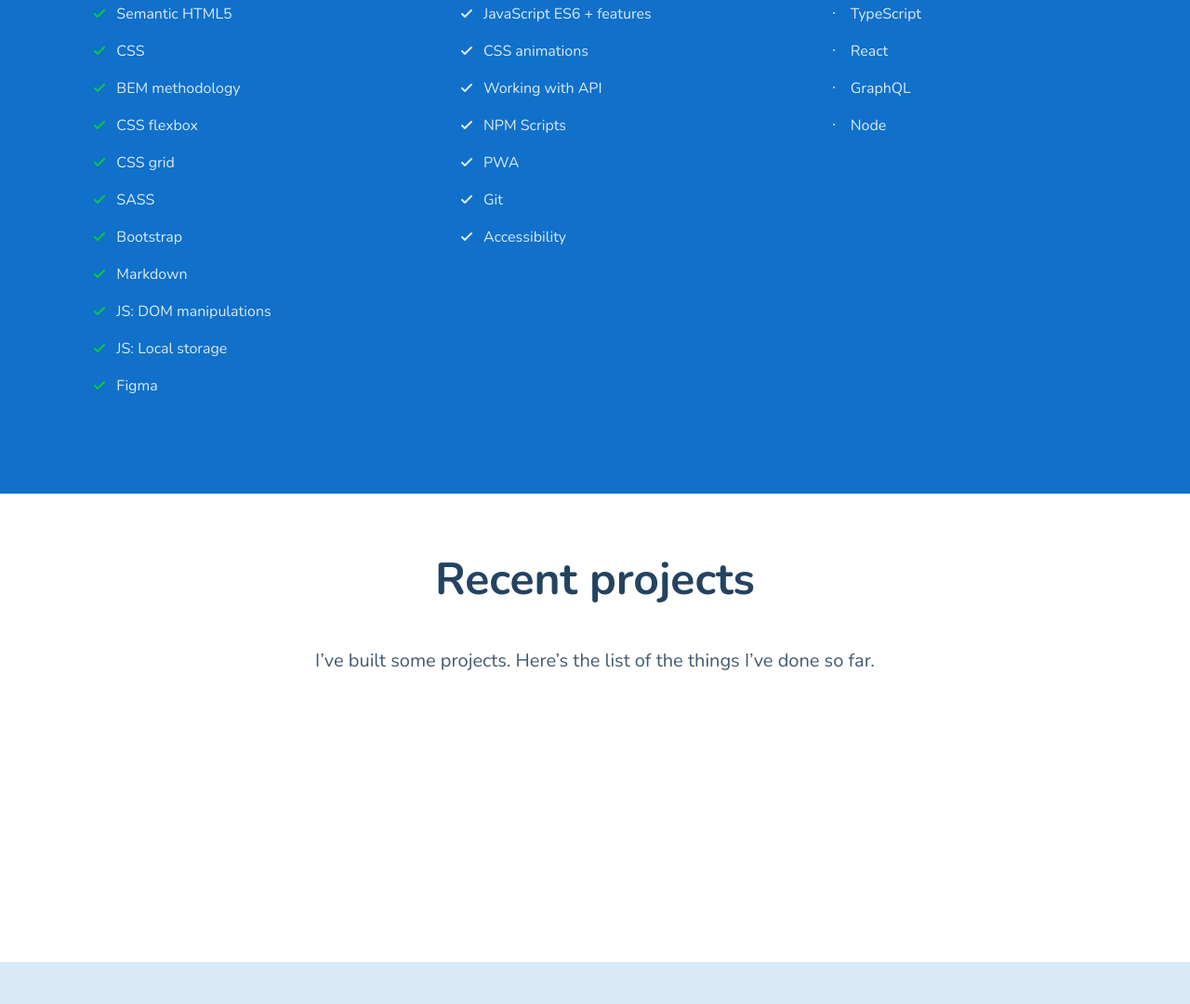
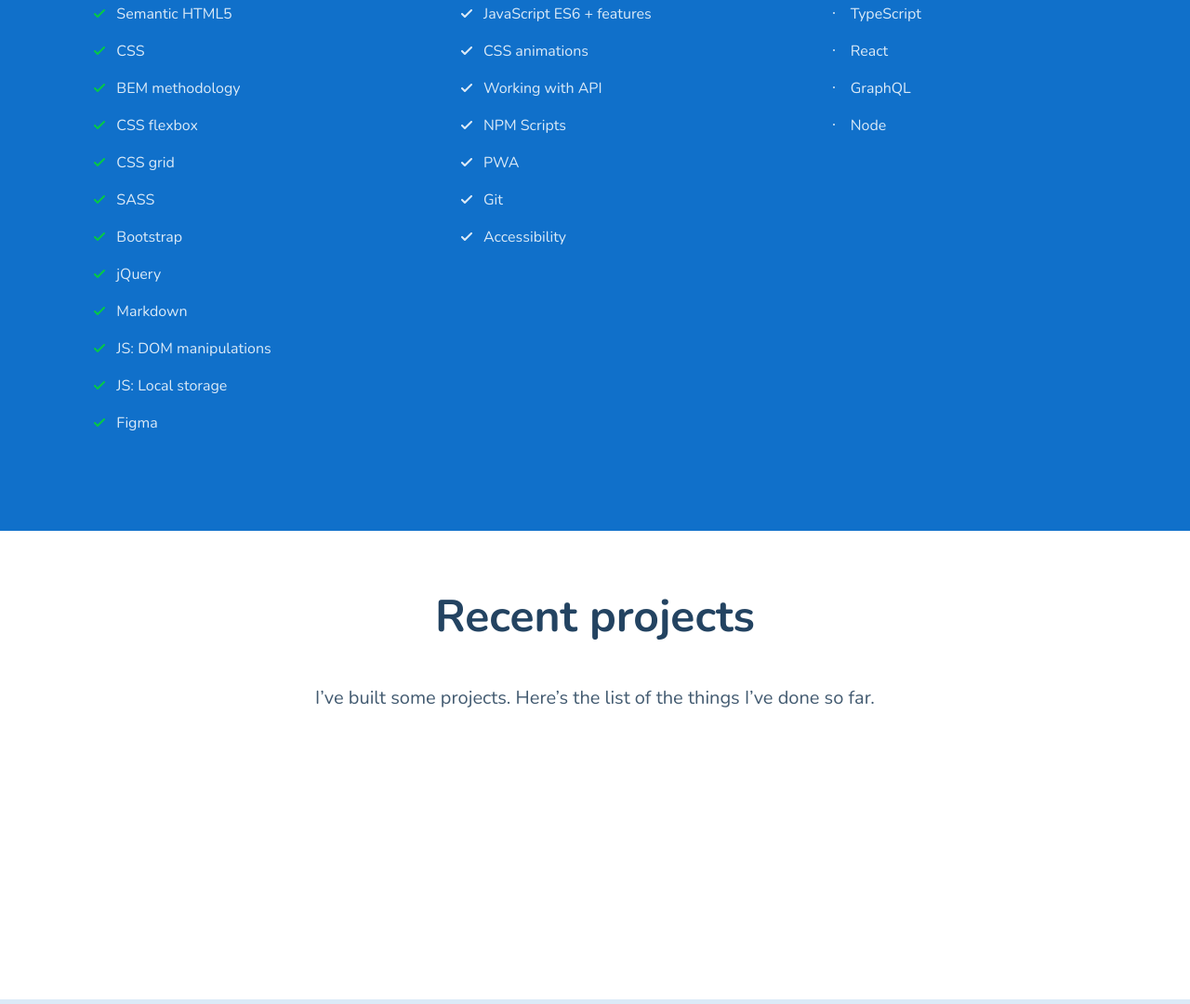
Before and after one commit to AgataS23/AgataS23.github.io, a website built with webpack: page src/pages/index.html in a window 1280 px wide. Shown: the part 1158-2238 px from the top of the page at 93% size. Built offline with nearby package versions, Linux system fonts and the light colour scheme; no server answers.

Commit message:
feat: added new skill in skills section

```diff
--- a/src/pages/index.html
+++ b/src/pages/index.html
@@ -50,6 +50,7 @@
             <li class="skills-list__item">CSS grid</li>
             <li class="skills-list__item">SASS</li>
             <li class="skills-list__item">Bootstrap</li>
+            <li class="skills-list__item">jQuery</li>
             <li class="skills-list__item">Markdown</li>
             <li class="skills-list__item">JS: DOM manipulations</li>
             <li class="skills-list__item">JS: Local storage</li>
```
